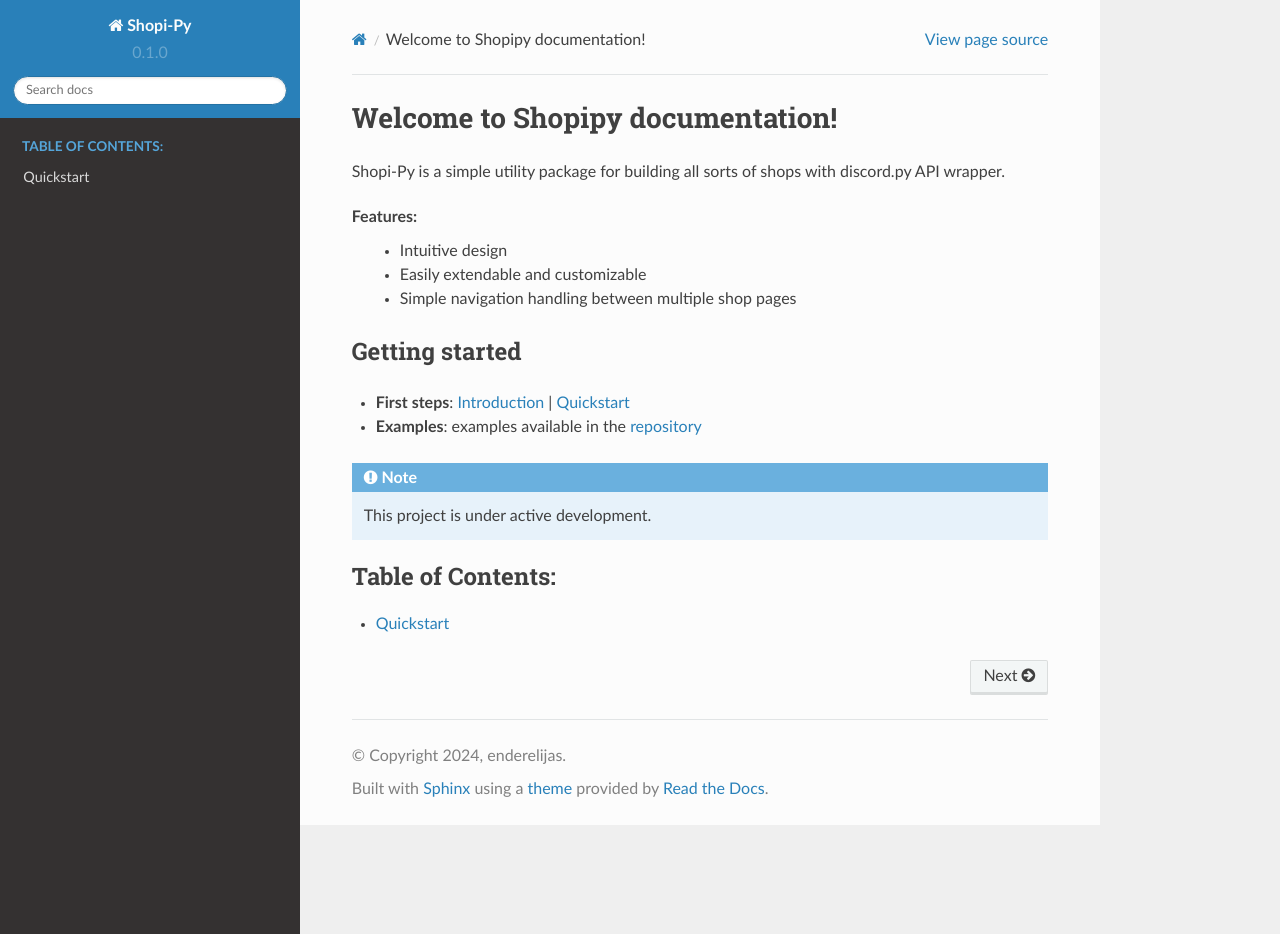
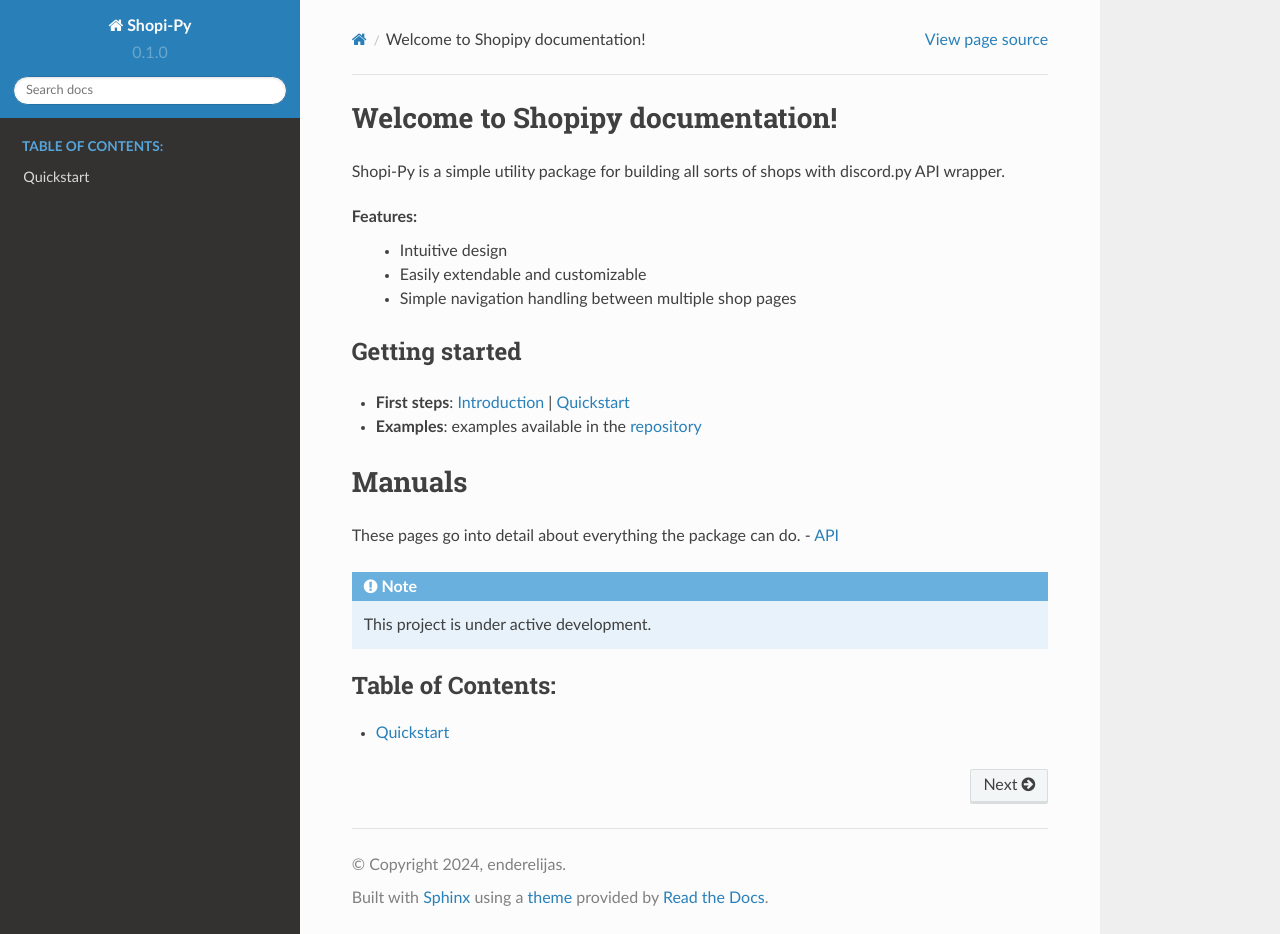
Before and after one commit to enderelijas/Shopi-Py-Docs, a Sphinx documentation site: the page built from docs/source/index.rst, in a window 1280 px wide and 934 px high. Built offline with Sphinx 7.4.7 and the Read the Docs theme 2.0.0, drawn with Linux system fonts in a browser that asks for light colours.

Commit message:
Update index.rst

```diff
--- a/docs/source/index.rst
+++ b/docs/source/index.rst
@@ -13,6 +13,12 @@ Getting started
 - **First steps**: :doc:`introduction` | :doc:`quickstart`
 - **Examples**: examples available in the `repository <https://github.com/enderelijas/Shopi-Py/>`_
 
+
+Manuals
+=======
+These pages go into detail about everything the package can do.
+- :doc:`api`
+
 .. note::
 
    This project is under active development.
```
